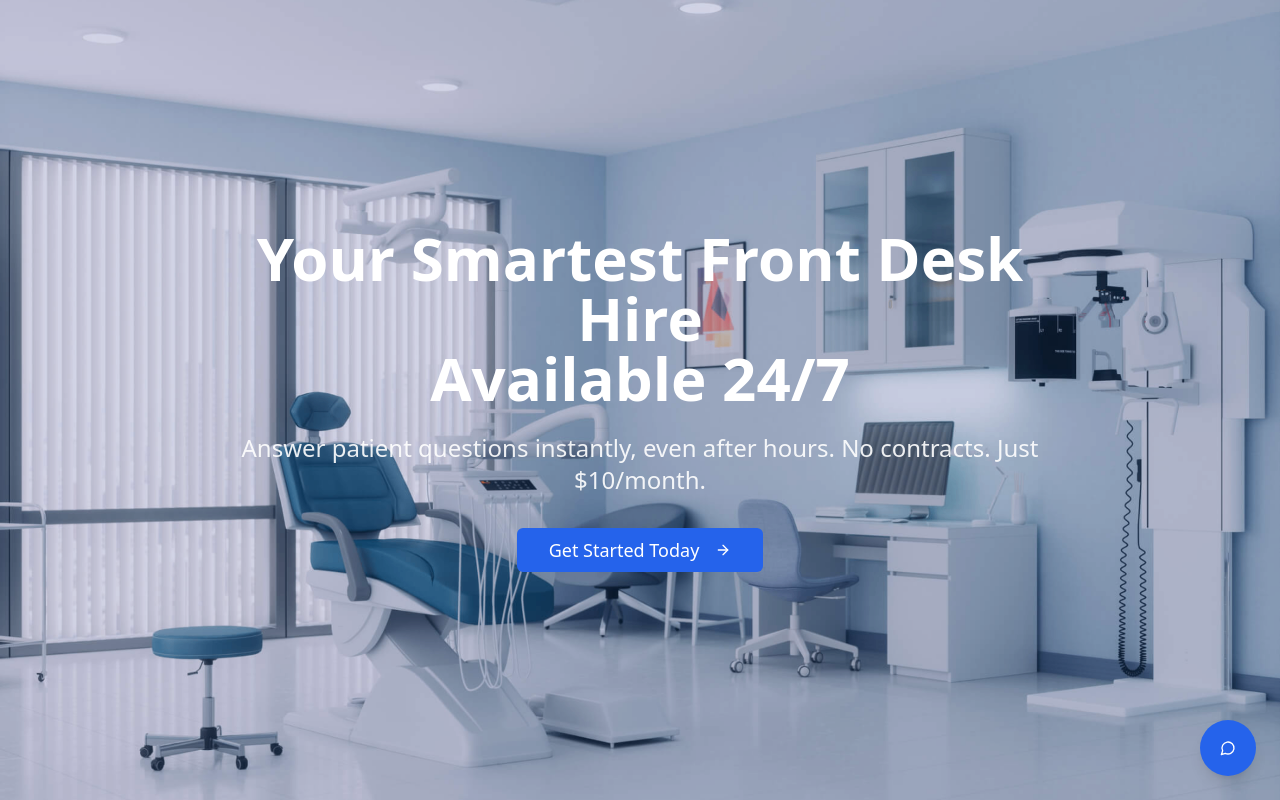
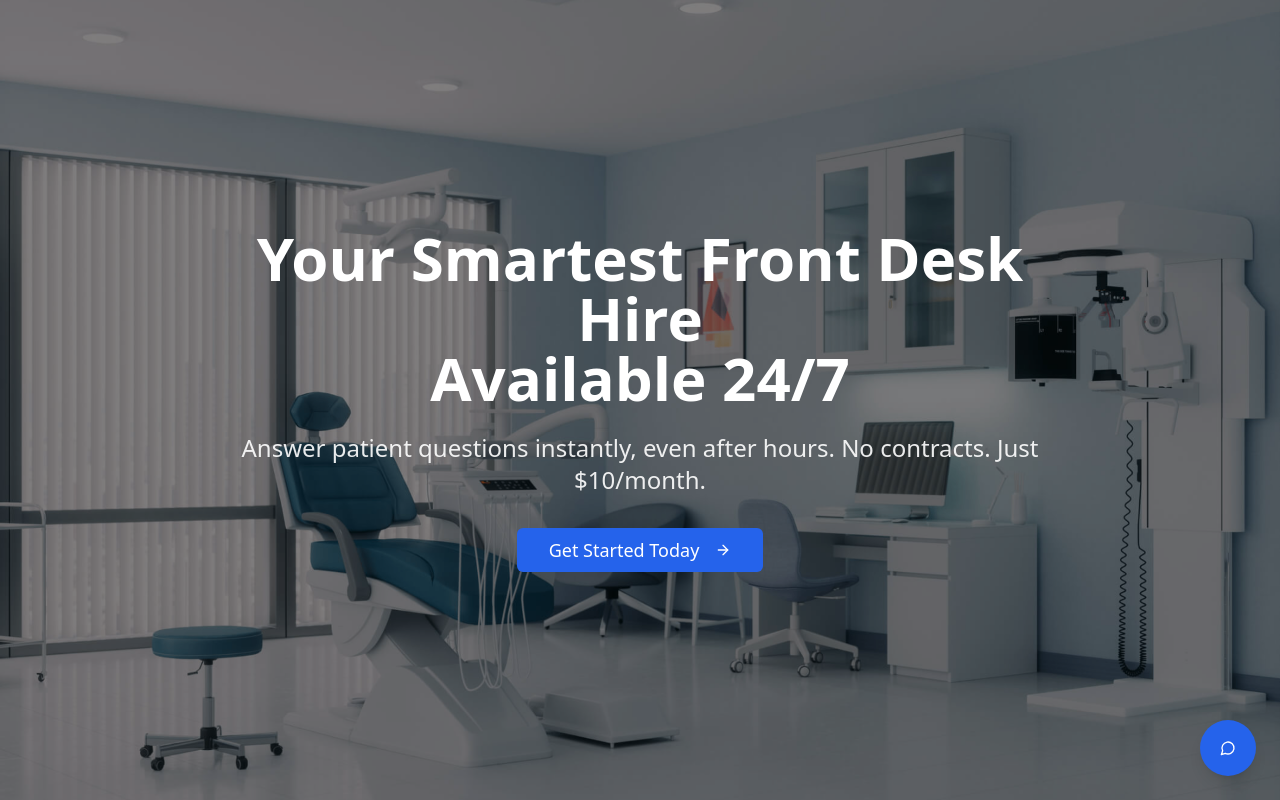
Before and after one commit to briantraudt/dgtldental, a React (Vite) app: page / in a window 1280 px wide. Shown: the top 800 px of the page. Built offline with nearby package versions, Linux system fonts and the light colour scheme.

Commit message:
Add darker image overlay
Add a darker overlay to the hero image to improve text readability.

```diff
--- a/src/pages/Index.tsx
+++ b/src/pages/Index.tsx
@@ -1,3 +1,4 @@
+
 
 import { ArrowRight, Bot, Code, Activity } from 'lucide-react';
 import { Button } from '@/components/ui/button';
@@ -17,8 +18,8 @@ const Index = () => {
           backgroundSize: 'cover'
         }}
       >
-        {/* Blue overlay */}
-        <div className="absolute inset-0 bg-blue-900/20"></div>
+        {/* Darker overlay */}
+        <div className="absolute inset-0 bg-black/50"></div>
 
         {/* Hero Content */}
         <div className="relative flex-1 flex items-center justify-center">
```
